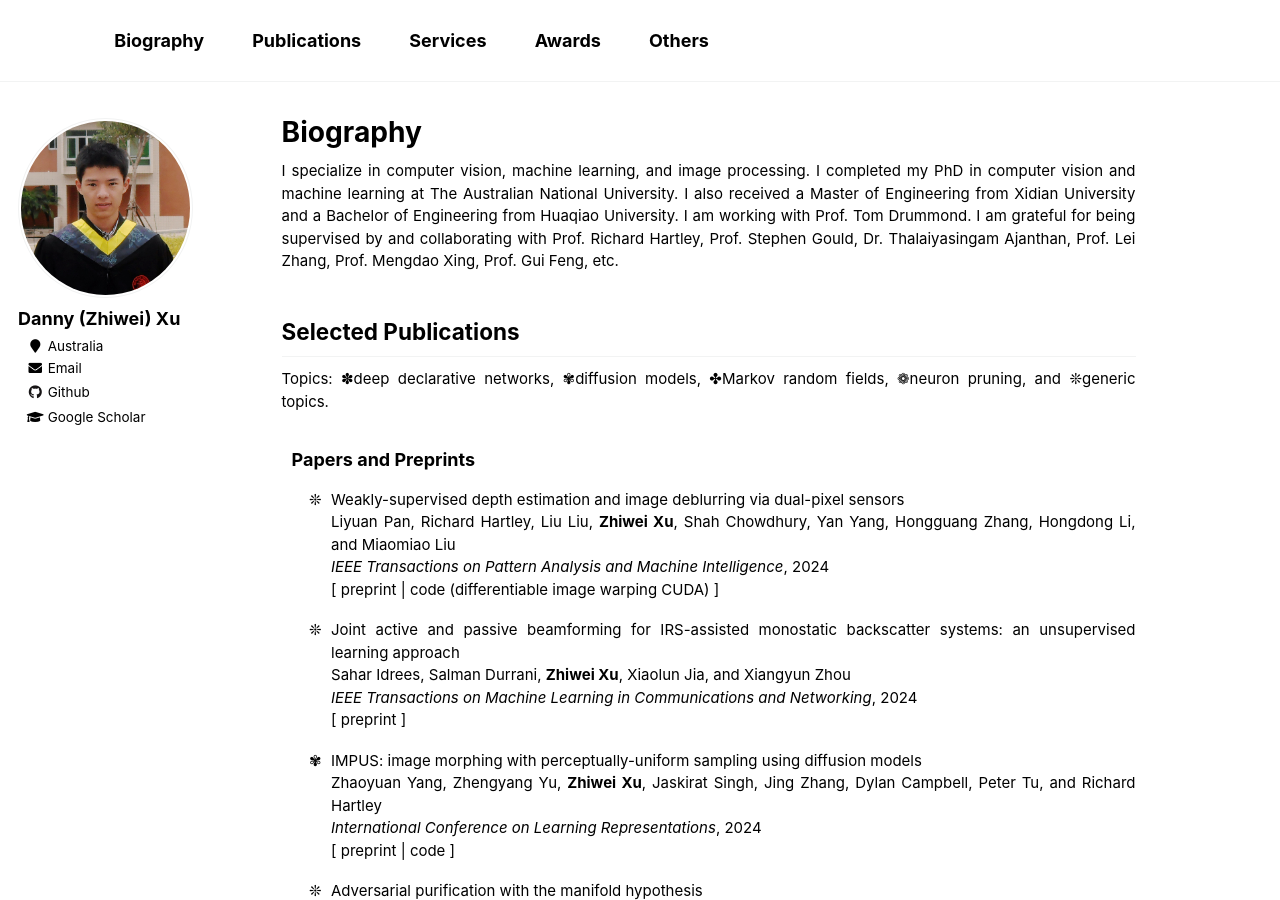
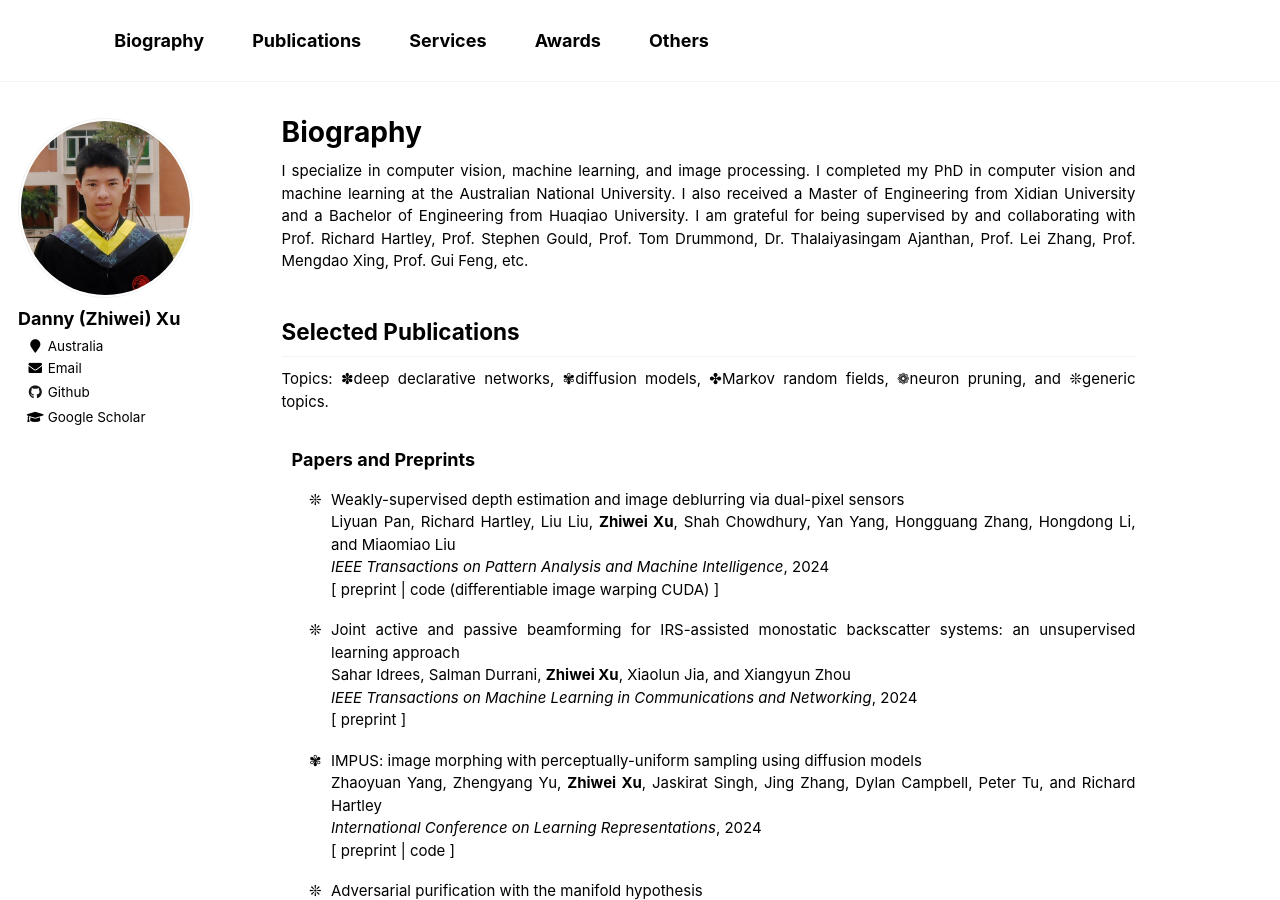
Before and after one commit to zwxu064/zwxu064.github.io, a Jekyll site: the page built from _pages/about.html, in a window 1280 px wide and 900 px high. Built offline with Jekyll 4.4.1, drawn with Linux system fonts in a browser that asks for light colours.

Commit message:
Update about.html

```diff
--- a/_pages/about.html
+++ b/_pages/about.html
@@ -18,10 +18,9 @@
 
 <p> I specialize in computer vision, machine learning, and image processing.
   I completed my PhD in <a style="color: black;" href="https://www.proquest.com/openview/111e8f413451373d776d55f103ede762/1?pq-origsite=gscholar&cbl=2026366&diss=y", target="_blank">
-  computer vision and machine learning</a> at The Australian National University.
+  computer vision and machine learning</a> at the Australian National University.
   I also received a Master of Engineering from Xidian University and a Bachelor of Engineering from Huaqiao University.
-  I am working with Prof. Tom Drummond.
-  I am grateful for being supervised by and collaborating with Prof. Richard Hartley, Prof. Stephen Gould, Dr. Thalaiyasingam Ajanthan, Prof. Lei Zhang, Prof. Mengdao Xing, Prof. Gui Feng, etc.
+  I am grateful for being supervised by and collaborating with Prof. Richard Hartley, Prof. Stephen Gould, Prof. Tom Drummond, Dr. Thalaiyasingam Ajanthan, Prof. Lei Zhang, Prof. Mengdao Xing, Prof. Gui Feng, etc.
 </p>
 
 <h2 id="publications">Selected Publications</h2>
```
